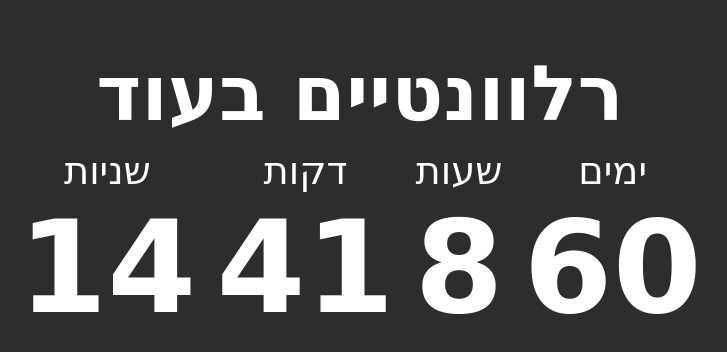
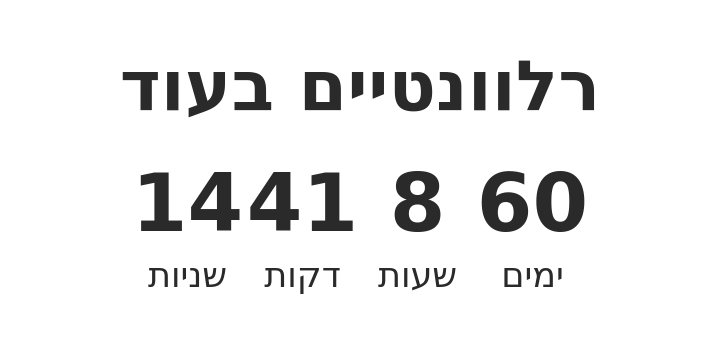
Before and after one commit to sahar-cohen/RelevantLogo, a website built with Vite: page index.html in a window 1280 px wide. Shown: the part 230-582 px from the top of the page, without its empty margins (280-1007 px from the left). Built offline with nearby package versions, Linux system fonts and the light colour scheme; a web font is replaced by a local one.

Commit message:
Revert "changedstufflol"
This reverts commit d76819fbb2691fdbff443720a0ddb0b9916f1508.

```diff
--- a/index.html
+++ b/index.html
@@ -14,7 +14,6 @@
     />
   </head>
   <body>
-    <div class="container-wrapper">
     <div class="container">
       <h1 class="title">רלוונטיים בעוד</h1>
       <div class="countdown">
@@ -24,7 +23,6 @@
         <div id="ימים"></div>
       </div>
     </div>
-    </div>
     <script type="module" src="main.js"></script>
   </body>
 </html>
--- a/style.css
+++ b/style.css
@@ -1,4 +1,4 @@
-/* body {
+body {
   margin: 0;
   font-family: "Karantina", cursive;
   background-color: #fff;
@@ -45,48 +45,4 @@
 }
 
 @media screen and (max-width: 400px) {
-} */
-
-body {
-  margin: 0;
-  font-family: "Karantina", cursive;
-  background-color: #2d2d2d;
-  color: #fff;
 }
-
-.container {
-  display: flex;
-  flex-direction: column;
-  justify-content: center;
-  align-items: center;
-  height: 100vh;
-  padding: 0;
-}
-
-.title {
-  font-size: 6vw;
-  margin-bottom: 10px;
-  max-width: 90%;
-  text-align: center;
-}
-
-.countdown {
-  display: flex;
-  font-size: 10vw;
-  font-weight: bold;
-  max-width: 90%;
-  text-align: center;
-}
-
-.countdown > div {
-  margin: 0 10px;
-  flex: 1;
-}
-
-.countdown > div::before {
-  content: attr(id);
-  text-transform: capitalize;
-  display: block;
-  font-size: 0.3em;
-  font-weight: normal;
-}
```
Lines whose indentation alone changed are shown as unchanged.
